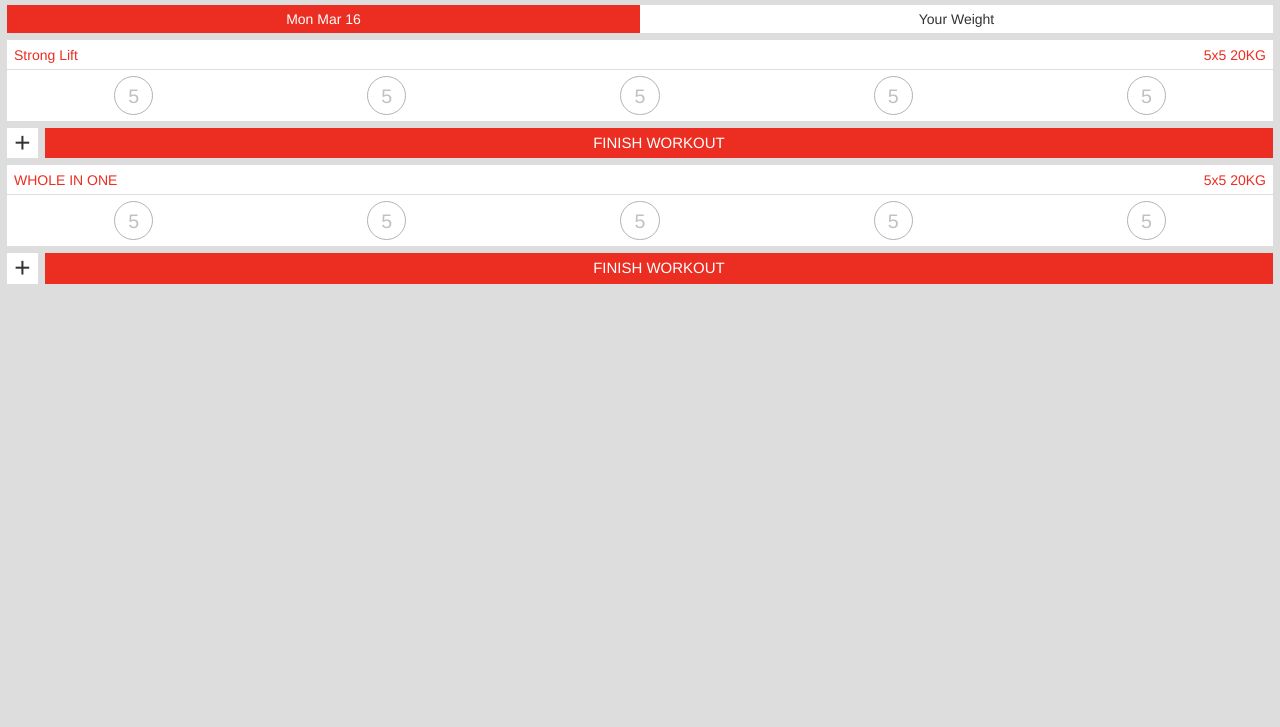
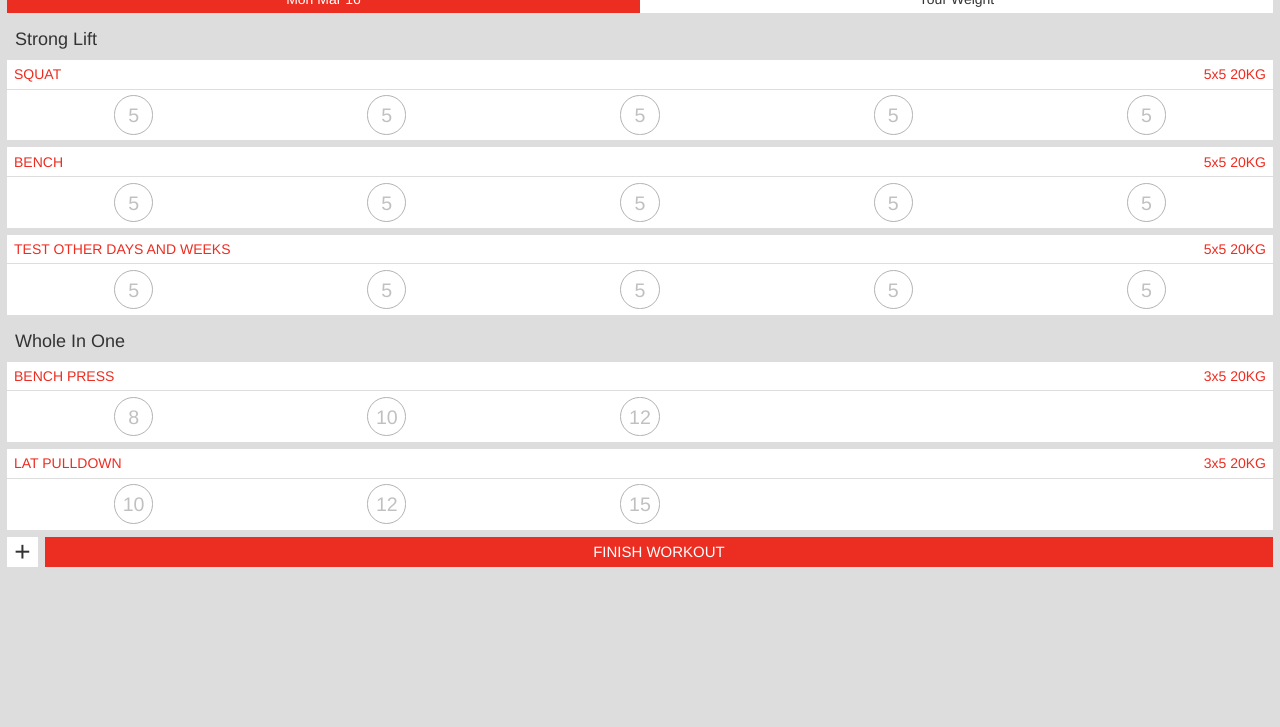
Before and after one commit to TheJegan/workout, a plain HTML site: page index.html in a window 1280 px wide. Shown: the part 73-800 px from the top of the page. Drawn offline with nearby package versions, Linux system fonts and the light colour scheme.

Commit message:
I see you angular, i see you

```diff
--- a/css/stronglift.css
+++ b/css/stronglift.css
@@ -48,6 +48,11 @@
  border-bottom: 1px solid #ddd;
 }
 
+.title .name
+{
+ text-transform: uppercase;
+}
+
 .weight
 {
  float: right;
@@ -79,6 +84,12 @@
  opacity: .3;
 }
 
+.setIsDone-true
+{
+ opacity: 1;
+ border: none;
+}
+
 .footer
 {
  width: 100%;
@@ -107,7 +118,8 @@
  vertical-align: middle;
 }
 
-.solidBackground
+.solidBackground,
+.setIsDone-true
 {
  background: #EC2D21;
  color: #fff;
--- a/index.html
+++ b/index.html
@@ -1,5 +1,5 @@
 <!DOCTYPE html>
-<html lang="en"  ng-app="WorkoutApp">>
+<html lang="en"  ng-app="WorkoutApp">
 	<head>
 		<meta charset="utf-8">
 		<meta http-equiv="X-UA-Compatible" content="IE=edge">
@@ -51,51 +51,22 @@
 				<div class='clear'></div>
 			</div>
 
-			<div id="exerciseContainer" ng-repeat="workout in regimen">
+			<div ng-repeat="regimen in regimens">
+				<h4>{{regimen.name}}</h4>
+				<div id="exerciseContainer" ng-repeat="exercise in regimen.exercises">
 					<div class="exercise row">
 						<div class="title coloredText">
-						<span class="name">{{workout.name}}</span>  <span class="weight">5x5 20KG</span>
+							<span class="name">{{exercise.name}}</span>  <span class="weight">{{exercise.sets.length}}x5 20KG</span>
 						</div>
 						<div class="sets">
-						<div class="repsContainer">
-							<span class='reps'>
-								5
-							</span>
+							<div class="repsContainer" ng-click="set.done = !set.done" ng-repeat="set in exercise.sets">
+								<span class='reps setIsDone-{{set.done}}'>{{set.rep}}</span>
 							</div>
-						<div class="repsContainer"><span class='reps'>5</span></div>
-						<div class="repsContainer"><span class='reps'>5</span></div>
-						<div class="repsContainer"><span class='reps'>5</span></div>
-						<div class="repsContainer"><span class='reps'>5</span></div>
 							<div class='clear'></div>
 						</div>
 					</div>
-				<!-- <div class="exercise row">
-					<div class="title coloredText">
-						<span class="name">PRESS</span>  <span class="weight">5x5 20KG</span>
-					</div>
-					<div class="sets">
-						<div class="repsContainer"><span class='reps'>5</span></div>
-						<div class="repsContainer"><span class='reps'>5</span></div>
-						<div class="repsContainer"><span class='reps'>5</span></div>
-						<div class="repsContainer"><span class='reps'>5</span></div>
-						<div class="repsContainer"><span class='reps'>5</span></div>
-						<div class='clear'></div>
 				</div>
 			</div>
-
-				<div class="exercise row">
-					<div class="title coloredText">
-						<span class="name">DEADLIFT</span>  <span class="weight">5x5 40KG</span>
-					</div>
-					<div class="sets">
-						<div class="repsContainer"><span class='reps'>5</span></div>
-						<div class="repsContainer"><span class='reps'>5</span></div>
-						<div class="repsContainer"><span class='reps'>5</span></div>
-						<div class="repsContainer"><span class='reps'>5</span></div>
-						<div class="repsContainer"><span class='reps'>5</span></div>
-						<div class='clear'></div>
-					</div>
-				</div> -->
 
 			<div class="row">
 				<div class="layoutTable footer">
--- a/js/controllers.js
+++ b/js/controllers.js
@@ -1,63 +1,69 @@
 var WorkoutApp = angular.module('WorkoutApp', []);
 
 WorkoutApp.controller('RegimenCtrl', function ($scope) {
-  $scope.regimen = [
+
+  $scope.toggleDoneStatus = function(thing)
+  {
+    $scope.done = !$scope.done;
+  };
+
+  $scope.regimens = [
       {
-        "name":"Strong Lift",
-        "startDate":"03/05/2015",
-        "endDate":"-1",
-        "exercise":[
+        name:"Strong Lift",
+        startDate:"03/05/2015",
+        endDate:"-1",
+        exercises:[
           {
-            "name":"Squat",
-            "weight":{
-              "value":300,
-              "unit":"LB"
+            name:"Squat",
+            weight:{
+              value:300,
+              unit:"LB"
             },
-            "set":[
+            sets:[
               {
-                "rep":5
+                rep:5, done:false
               },
               {
-                "rep":5
+                rep:5, done:false
               },
               {
-                "rep":5
+                rep:5, done:false
               },
               {
-                "rep":5
+                rep:5, done:false
               },
               {
-                "rep":5
+                rep:5, done:false
               }
             ],
-            "rest":{
-              "easy":90,
-              "hard":180
+            rest:{
+              easy:90,
+              hard:180
             },
-            "day":"m;w;f",
-            "week":"1, 3"
+            day:"m;w;f",
+            week:"1, 3"
           },
           {
-            "name":"bench",
-            "weight":{
-              "value":300,
-              "unit":"LB"
+            name:"bench",
+            weight:{
+              value:300,
+              unit:"LB"
             },
-            "set":[
+            sets:[
               {
-                "rep":5
+                "rep":5, done:false
               },
               {
-                "rep":5
+                "rep":5, done:false
               },
               {
-                "rep":5
+                "rep":5, done:false
               },
               {
-                "rep":5
+                "rep":5, done:false
               },
               {
-                "rep":5
+                "rep":5, done:false
               }
             ],
             "rest":{
@@ -73,21 +79,21 @@
               "value":300,
               "unit":"LB"
             },
-            "set":[
+            "sets":[
               {
-                "rep":5
+                "rep":5, done:false
               },
               {
-                "rep":5
+                "rep":5, done:false
               },
               {
-                "rep":5
+                "rep":5, done:false
               },
               {
-                "rep":5
+                "rep":5, done:false
               },
               {
-                "rep":5
+                "rep":5, done:false
               }
             ],
             "rest":{
@@ -100,24 +106,24 @@
         ]
       },
       {
-        "name":"WHOLE IN ONE",
+        "name":"Whole In One",
         "startDate":"03/05/2015",
-        "exercise":[
+        "exercises":[
           {
             "name":"Bench Press",
             "weight":{
               "value":300,
               "unit":"LB"
             },
-            "set":[
+            "sets":[
               {
-                "rep":8
+                "rep":8, done:false
               },
               {
-                "rep":10
+                "rep":10, done:false
               },
               {
-                "rep":12
+                "rep":12, done:false
               }
             ],
             "day":[
@@ -136,15 +142,15 @@
               "value":300,
               "unit":"LB"
             },
-            "set":[
+            "sets":[
               {
-                "rep":10
+                "rep":10, done:false
               },
               {
-                "rep":12
+                "rep":12, done:false
               },
               {
-                "rep":15
+                "rep":15, done:false
               }
             ],
             "week":1
```
Lines whose indentation alone changed are shown as unchanged.
